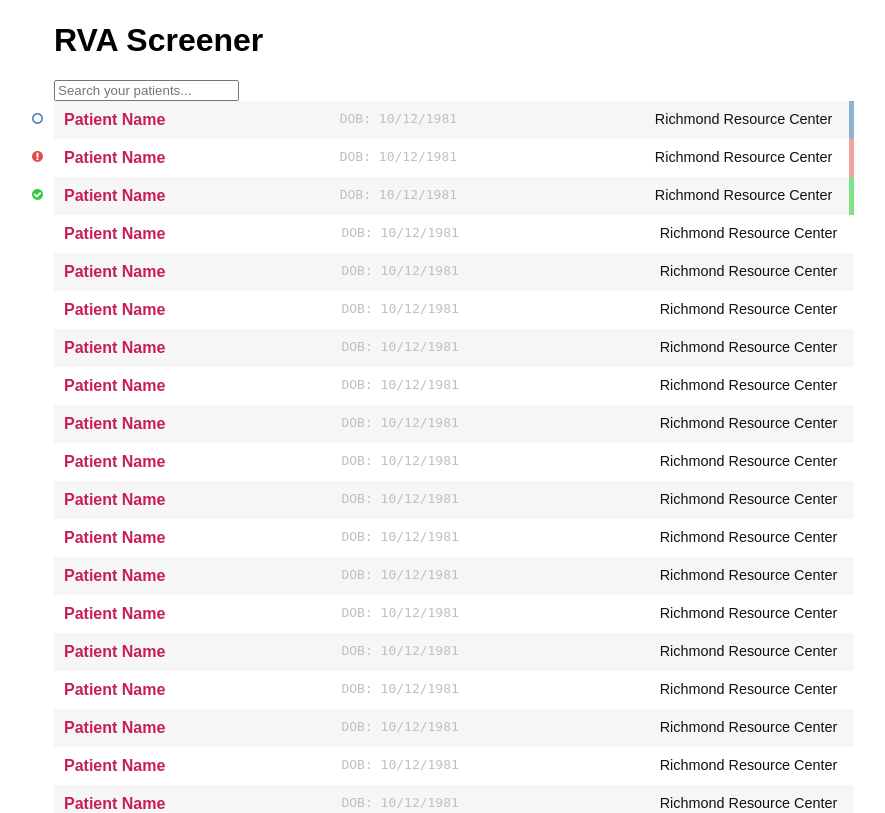
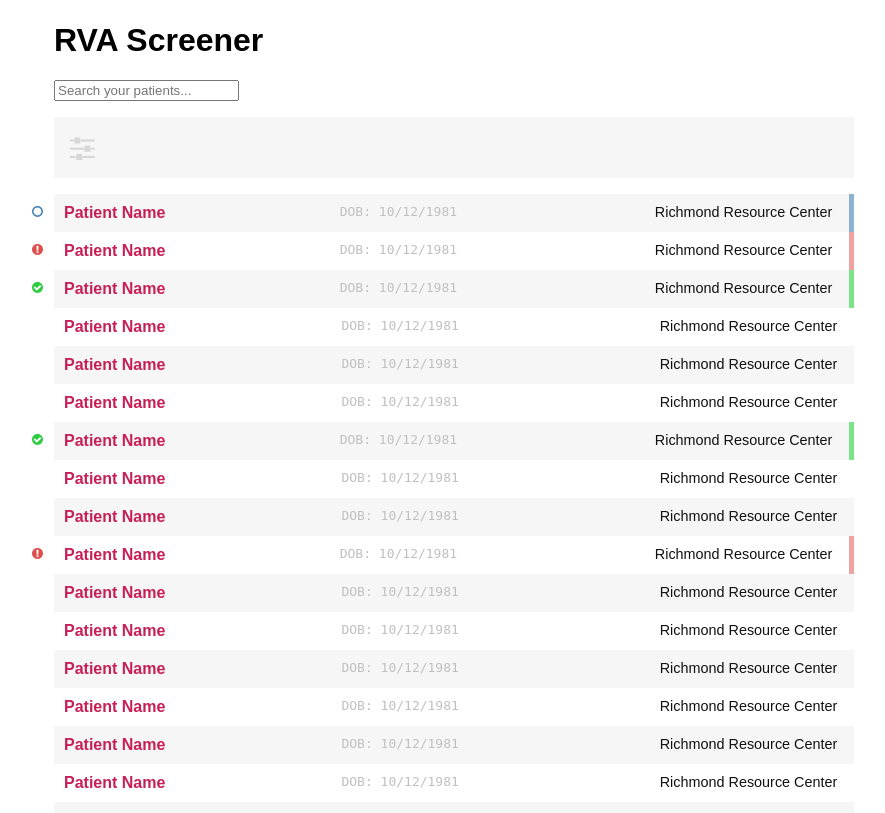
Before and after one commit to codeforamerica/rva-screening-ui-prototypes, a Flask app: template app/templates/landing.html in a window 1280 px wide. Shown: the part 42-855 px from the top of the page, without its empty margins (186-1071 px from the left). Run offline with Flask 2, Linux system fonts and the light colour scheme; the template is opened without the code that fills it, so the values that code supplies are empty; style sheets or scripts are compiled from the project's sources; some libraries are stand-ins or nearby versions.

Commit message:
quick filter styles

```diff
--- a/app/templates/landing.html
+++ b/app/templates/landing.html
@@ -33,9 +33,12 @@
 
     <!-- search -->
     <div id="patient-search">
+
       <div class="form_field">
         <input type="text" class="search field_input" placeholder="Search your patients..."/>
       </div>
+
+      <div class="filter" id="filter"></div>
 
       <ul class="list list_table">
         <li class="list_patient list_patient_new">
@@ -46,14 +49,14 @@
           </a>
         </li>
 
-        <li class="list_patient list_patient_alert">
+        <li class="list_patient list_patient_warning">
           <a href="#">
             <span class="list_patient_item list_patient_name">Patient Name</span>
             <span class="list_patient_item list_patient_dob">DOB: 10/12/1981</span>
             <span class="list_patient_item list_patient_edits">Richmond Resource Center</span>
           </a>
         </li>
-        <li class="list_patient list_patient_success">
+        <li class="list_patient list_patient_updated">
           <a href="#">
             <span class="list_patient_item list_patient_name">Patient Name</span>
             <span class="list_patient_item list_patient_dob">DOB: 10/12/1981</span>
@@ -81,7 +84,7 @@
             <span class="list_patient_item list_patient_edits">Richmond Resource Center</span>
           </a>
         </li>
-        <li class="list_patient">
+        <li class="list_patient list_patient_updated">
           <a href="#">
             <span class="list_patient_item list_patient_name">Patient Name</span>
             <span class="list_patient_item list_patient_dob">DOB: 10/12/1981</span>
@@ -102,7 +105,7 @@
             <span class="list_patient_item list_patient_edits">Richmond Resource Center</span>
           </a>
         </li>
-        <li class="list_patient">
+        <li class="list_patient list_patient_warning">
           <a href="#">
             <span class="list_patient_item list_patient_name">Patient Name</span>
             <span class="list_patient_item list_patient_dob">DOB: 10/12/1981</span>
@@ -221,6 +224,16 @@
       window.App = new AppController({
         foo: 'bar'
       });
+
+      window.F = new Filter({
+        id: "filter",
+        filterClass: 'list_patient',
+        filters: [
+          { name: "New", id: "list_patient_new" },
+          { name: "Recently Updated", id: "list_patient_updated" },
+          { name: "Warning", id: "list_patient_warning" }
+        ]
+      });
     }
     </script>
   </body>
--- a/front/sass/main.scss
+++ b/front/sass/main.scss
@@ -10,6 +10,7 @@
 
 /*// nav*/
 @import "nav/main.scss";
+@import "nav/filters.scss"; // all styles for anything involved in filtering (could be in /nav)
 /*@import "nav/tabs.scss";*/
 /*@import "nav/breadcrumbs.scss";*/
 /*@import "nav/footer.scss";*/
@@ -18,7 +19,7 @@
 @import "forms/structure.scss"; // form layout, edit buttons, tabulated forms, many-to-ones, validation UI
 @import "forms/fields.scss"; // field styles
 /*@import "forms/actions.scss"; // I think this should be part of base/buttons.scss instead of in /forms*/
-/*@import "forms/filter.scss"; // all styles for anything involved in filtering (could be in /nav)*/
+
 
 /*// patient*/
 @import "patient/listings.scss"; // any lists of patients
--- /dev/null
+++ b/front/sass/nav/filters.scss
@@ -0,0 +1,40 @@
+$filter-background-color: #f6f6f6;
+$filter-icon-color: darken($filter-background-color, 12);
+$filter-button-background-color: #fff;
+$filter-button-active-background-color: steelblue;
+
+.filter {
+  padding: 1em;
+  margin: 1em 0;
+  background-color: $filter-background-color;
+  &:before {
+    font-family: "FontAwesome";
+    content:"\f1de";
+    font-size: 1.8em;
+    color: $filter-icon-color;
+    margin-right: 1em;
+    display:inline-block;
+    vertical-align:middle;
+  }
+}
+
+.filter_hide {
+  display:none !important;
+}
+
+.filter_button {
+  display:inline-block;
+  vertical-align:middle;
+  border: 1px solid $filter-icon-color;
+  padding: .5em 1em;
+  font-size: .8em;
+  border-radius: 0;
+  margin-right: .5em;
+  text-transform: uppercase;
+  background: $filter-button-background-color;
+  cursor: pointer;
+}
+.filter_button_active {
+  color: $filter-button-background-color;
+  background-color: $filter-button-active-background-color;
+}
--- a/front/sass/patient/listings.scss
+++ b/front/sass/patient/listings.scss
@@ -79,8 +79,8 @@
   }
 
   &.list_patient_new,
-  &.list_patient_alert,
-  &.list_patient_success {
+  &.list_patient_warning,
+  &.list_patient_updated {
     &:before {
       font-family: "FontAwesome";
       font-size: .8em;
@@ -98,14 +98,14 @@
       content:"\f10c";
     }
   }
-  &.list_patient_alert {
+  &.list_patient_warning {
     border-right: 5px solid lighten($ui-alert, 20);
     &:before {
       color: $ui-alert;
       content:"\f06a";
     }
   }
-  &.list_patient_success {
+  &.list_patient_updated {
     border-right: 5px solid lighten($ui-success, 20);
     &:before {
       color: $ui-success;
```
Also changed, not shown: front/js/main.js (+47 -0 lines).
